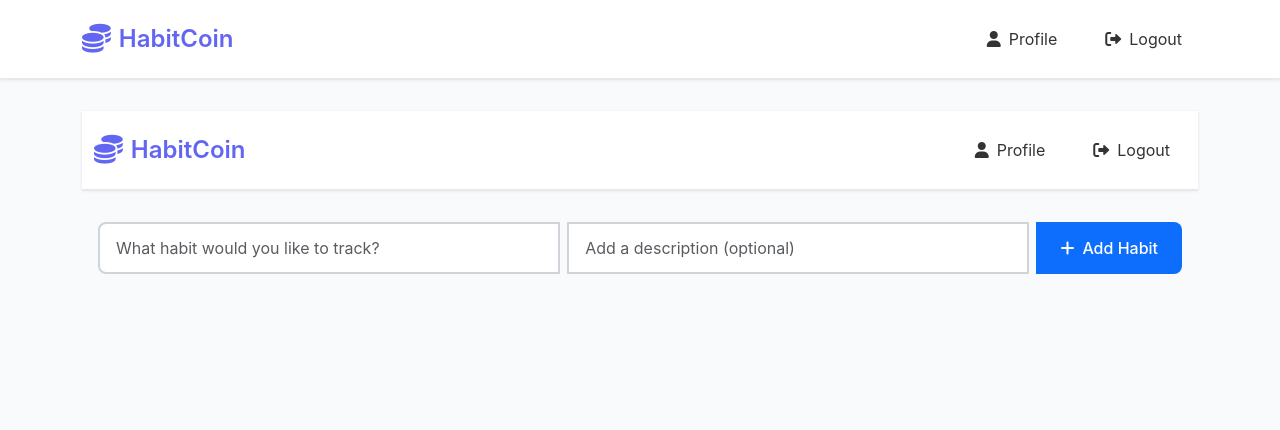
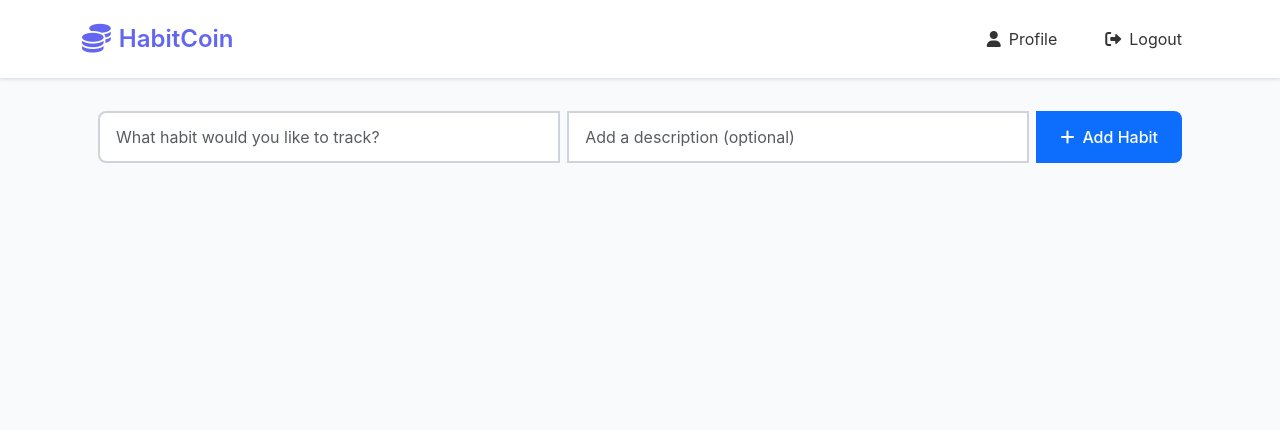
Before and after one commit to kutaygunal/habit_coin, a Flask app: page / in a window 1280 px wide. Shown: the top 430 px of the page. Run offline with Flask 3, Linux system fonts and the light colour scheme; the visitor is signed in with stand-in values (Sample User, id 1); data that the repository does not hold is empty.

Commit message:
"Remove duplicate navigation bar from index.html and update circle indicator implementation"

```diff
--- a/templates/index.html
+++ b/templates/index.html
@@ -2,29 +2,6 @@
 
 {% block content %}
 <div class="main-container">
-    <nav class="navbar">
-        <div class="container">
-            <span class="navbar-brand">
-                <i class="fas fa-coins brand-icon"></i>
-                HabitCoin
-            </span>
-            <ul class="navbar-nav">
-                <li class="nav-item">
-                    <a href="{{ url_for('profile') }}" class="nav-link">
-                        <i class="fas fa-user"></i>
-                        Profile
-                    </a>
-                </li>
-                <li class="nav-item">
-                    <a href="{{ url_for('logout') }}" class="nav-link">
-                        <i class="fas fa-sign-out-alt"></i>
-                        Logout
-                    </a>
-                </li>
-            </ul>
-        </div>
-    </nav>
-
     <div class="container content-wrapper">
         <!-- Add New Habit Form -->
         <div class="add-habit-section">
```
